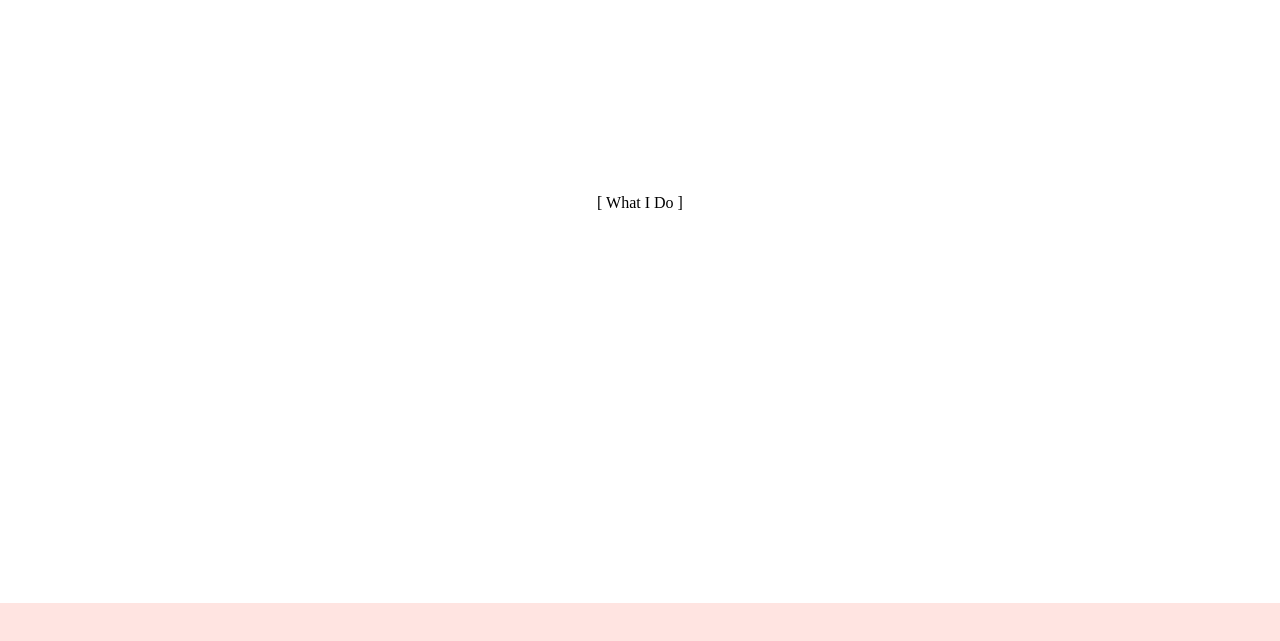
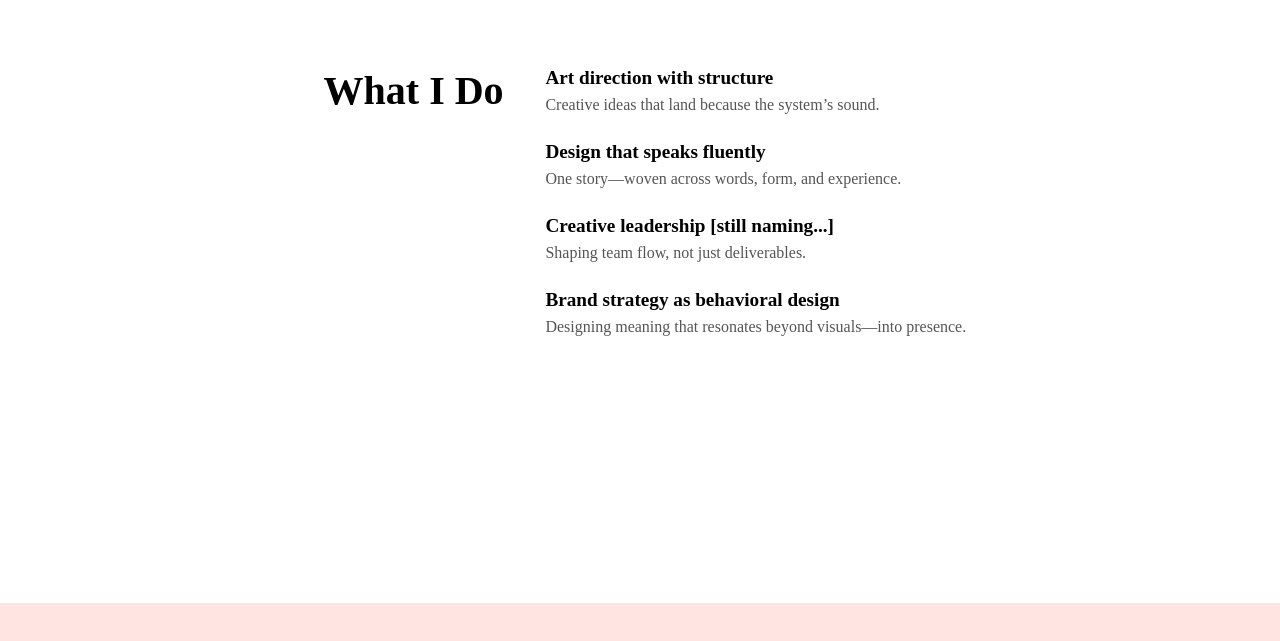
Before and after one commit to tryskian/krystian, a website built with Vite: page index.html in a window 1280 px wide. Shown: the part 997-1638 px from the top of the page. Built offline with nearby package versions, Linux system fonts and the light colour scheme.

Commit message:
add what-i-do text blocks

```diff
--- a/index.html
+++ b/index.html
@@ -11,7 +11,7 @@
   <div class="nav-inner">
     <span class="logo">krystian fernando</span>
     <ul class="nav-links">
-      <li><a href="#what-i-do">things i do</a></li>
+      <li><a href="#what-i-do">what i do</a></li>
       <li><a href="#projects-scroll">projects</a></li>
       <li><a href="#archive">archive</a></li>
       <li><a href="#about">about</a></li>
@@ -33,8 +33,30 @@
 
   <!-- What I Do Section -->
   <section class="section what-i-do-section" id="what-i-do">
-    <div class="placeholder">[ What I Do ]</div>
-  </section>
+  <div class="what-i-do-inner">
+    <div class="what-heading">
+      <h2>What I Do</h2>
+    </div>
+    <div class="what-items">
+      <div class="what-item">
+        <h3>Art direction with structure</h3>
+        <p>Creative ideas that land because the system’s sound.</p>
+      </div>
+      <div class="what-item">
+        <h3>Design that speaks fluently</h3>
+        <p>One story—woven across words, form, and experience.</p>
+      </div>
+      <div class="what-item">
+        <h3>Creative leadership [still naming...]</h3>
+        <p>Shaping team flow, not just deliverables.</p>
+      </div>
+      <div class="what-item">
+        <h3>Brand strategy as behavioral design</h3>
+        <p>Designing meaning that resonates beyond visuals—into presence.</p>
+      </div>
+    </div>
+  </div>
+</section>
 
   <!-- Horizontal Scroll Projects -->
   <section class="horizontal-scroll-section" id="projects-scroll">
--- a/src/style.css
+++ b/src/style.css
@@ -199,3 +199,38 @@ main > section {
 .horizontal-inner .slide {
   scroll-snap-align: start;
 }
+
+/* Refined What I Do Grid */
+.what-i-do-inner {
+  display: grid;
+  grid-template-columns: 30% 70%;
+  align-items: start;   /* top-align the two columns */
+  gap: 2rem;            /* shrink gap for snug layout */
+  max-width: 1200px;
+  margin: 0 auto;
+  padding: 4rem 2rem;
+}
+
+/* Left column heading */
+.what-heading h2 {
+  font-size: 2.5rem;
+  margin: 0;            /* remove default spacing */
+}
+
+/* Right column items */
+.what-items {
+  display: flex;
+  flex-direction: column;
+  gap: 1.5rem;          /* space between each item */
+}
+
+.what-item h3 {
+  font-size: 1.2rem;
+  margin: 0 0 0.25rem;  /* small gap below heading */
+}
+
+.what-item p {
+  margin: 0;            /* collapse default spacing */
+  color: #555;
+  line-height: 1.5;
+}
```
